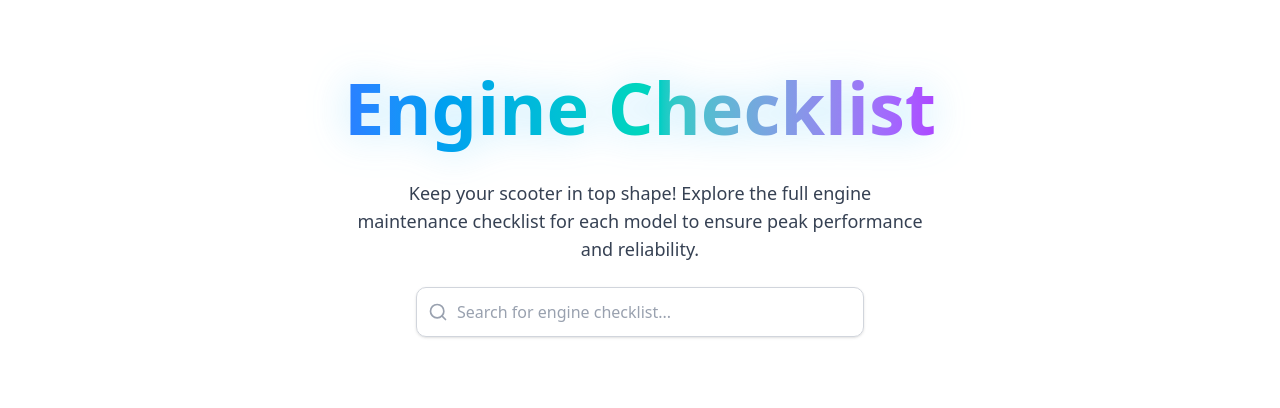
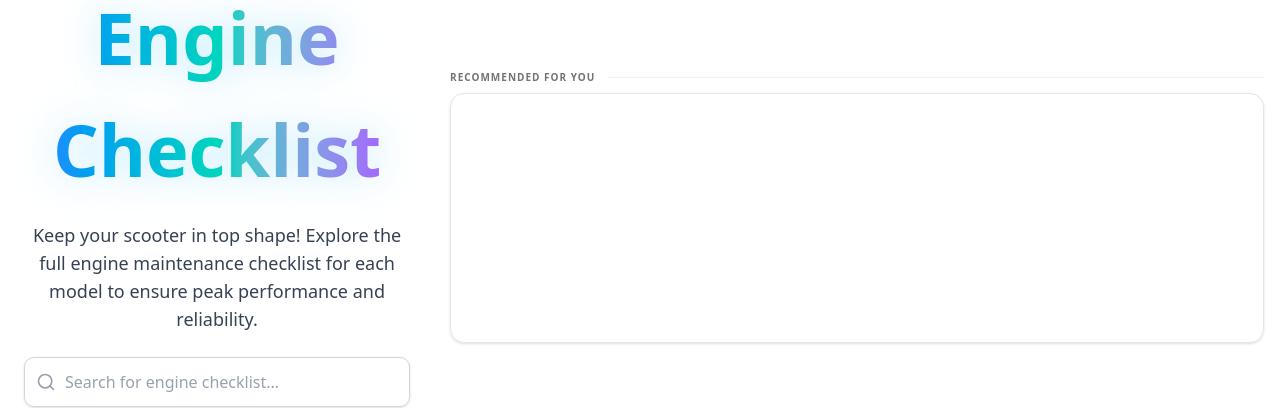
Before and after one commit to Randriamampionona/engine-check-list, a Next.js app: page / in a window 1280 px wide. Shown: the part 194-602 px from the top of the page. Built offline with nearby package versions, Linux system fonts and the light colour scheme; no server answers.

Commit message:
FEAT: add ad unit

```diff
--- a/app/ad/page.tsx
+++ b/app/ad/page.tsx
@@ -1,9 +1,18 @@
 import TopBanner from "@/components/ad-banner";
+import NativeBanner from "@/components/native-banner";
 
 export default function AdPage() {
   return (
-    <main className="h-full w-full">
+    <main className="flex items-center justify-center h-full w-full">
       <TopBanner />
+      {/* BEST PLACEMENT: Right after the tool ends */}
+      <NativeBanner />
+      <p>
+        Click{" "}
+        <a href="https://www.effectivegatecpm.com/iqdnh91m7j?key=7fac8cfa2b7bec71cf2bf9cb17104466">
+          here
+        </a>
+      </p>
     </main>
   );
 }
--- a/app/community/new/page.tsx
+++ b/app/community/new/page.tsx
@@ -1,9 +1,12 @@
 import CreatePostForm from "@/components/community/create-post-form";
+import NativeBanner from "@/components/native-banner";
 
 export default function NewPage() {
   return (
     <main className="mx-auto w-full min-h-full max-w-3xl px-4 py-10 mt-16">
       <CreatePostForm />
+      {/* BEST PLACEMENT: Right after the tool ends */}
+      <NativeBanner />
     </main>
   );
 }
--- a/app/community/page.tsx
+++ b/app/community/page.tsx
@@ -1,11 +1,14 @@
 import CommunityFeed from "@/components/community/community-feed";
 import CreatePostCTA from "@/components/community/create-post-CTA";
+import NativeBanner from "@/components/native-banner";
 
 export default function CommunityPage() {
   return (
     <main className="mx-auto w-full min-h-full max-w-3xl px-4 py-10 space-y-10 my-16">
       <CreatePostCTA />
       <CommunityFeed />
+      {/* BEST PLACEMENT: Right after the tool ends */}
+      <NativeBanner />
     </main>
   );
 }
--- a/app/community/post/[id]/page.tsx
+++ b/app/community/post/[id]/page.tsx
@@ -1,4 +1,5 @@
 import SinglePost from "@/components/community/single-post";
+import NativeBanner from "@/components/native-banner";
 
 type Props = {
   params: Promise<{ id: string }>;
@@ -11,6 +12,8 @@ export default async function PostPage({ params }: Props) {
     <main className="mx-auto w-full min-h-full max-w-3xl px-4 py-10 space-y-8 mt-16">
       {/* Individual post */}
       <SinglePost postId={postId} />
+      {/* BEST PLACEMENT: Right after the tool ends */}
+      <NativeBanner />
     </main>
   );
 }
--- a/app/page.tsx
+++ b/app/page.tsx
@@ -1,4 +1,5 @@
 import Heading from "@/components/heading";
+import NativeBanner from "@/components/native-banner";
 import SearchForm from "@/components/search-form";
 
 export default function Home() {
@@ -14,6 +15,8 @@ export default function Home() {
 
         <SearchForm />
       </div>
+      {/* BEST PLACEMENT: Right after the tool ends */}
+      <NativeBanner />
     </main>
   );
 }
--- a/app/r/[search_terms]/page.tsx
+++ b/app/r/[search_terms]/page.tsx
@@ -1,5 +1,6 @@
 import { searchEngineFaults } from "@/action/get-search-engine-faults.action";
 import Heading from "@/components/heading";
+import NativeBanner from "@/components/native-banner";
 import { Lang } from "@/typing";
 
 type PageProps = {
@@ -88,6 +89,8 @@ export default async function ResultPage({ params, searchParams }: PageProps) {
           <div className="absolute inset-0 rounded-2xl shadow-[0_0_60px_#00fff3] opacity-10 pointer-events-none"></div>
         </div>
       )}
+      {/* BEST PLACEMENT: Right after the tool ends */}
+      <NativeBanner />
     </main>
   );
 }
--- /dev/null
+++ b/components/native-banner.tsx
@@ -0,0 +1,44 @@
+"use client";
+import { useEffect, useRef } from "react";
+
+export default function NativeBanner() {
+  const nativeContainer = useRef<HTMLDivElement>(null);
+
+  useEffect(() => {
+    // Prevents the script from loading multiple times during Fast Refresh
+    if (nativeContainer.current && !nativeContainer.current.firstChild) {
+      const script = document.createElement("script");
+
+      // Replace this with YOUR actual Native Banner Key from Adsterra
+      const NATIVE_KEY = "7032b1177c66d6cec15a27b4924bd91a";
+
+      script.async = true;
+      script.dataset.cfasync = "false";
+      script.src = `https://pl28489403.effectivegatecpm.com/${NATIVE_KEY}/invoke.js`;
+
+      nativeContainer.current.append(script);
+    }
+  }, []);
+
+  return (
+    <div className="w-full my-8 flex flex-col items-center px-4">
+      {/* Small label makes it look like a "feature" instead of a "spammy ad" */}
+      <div
+        className="w-full }
+ flex items-center justify-between mb-2"
+      >
+        <span className="text-[10px] font-bold text-muted-foreground uppercase tracking-widest">
+          Recommended for you
+        </span>
+        <div className="h-px grow ml-3 bg-border opacity-50" />
+      </div>
+
+      <div
+        ref={nativeContainer}
+        id="container-7032b1177c66d6cec15a27b4924bd91a"
+        className="w-full }
+ min-h-[250px] rounded-xl overflow-hidden shadow-sm border border-border"
+      />
+    </div>
+  );
+}
```
